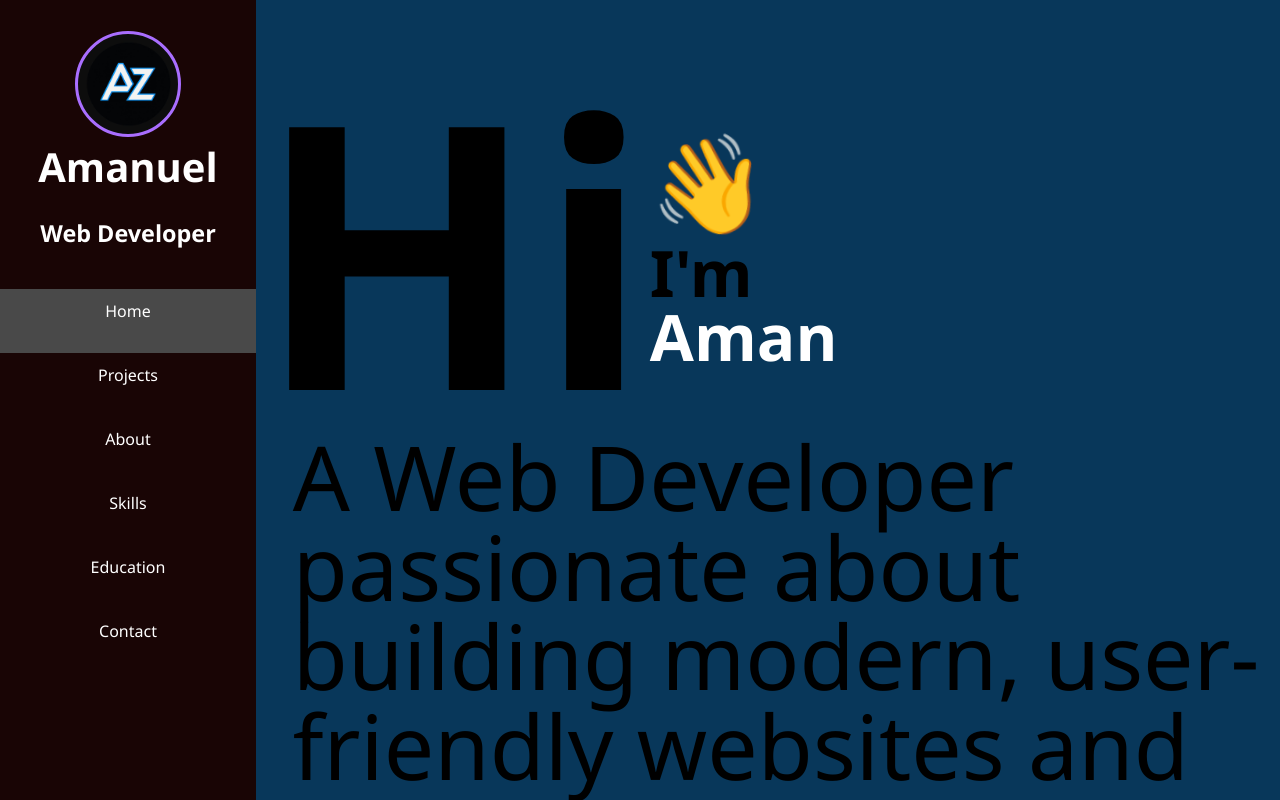
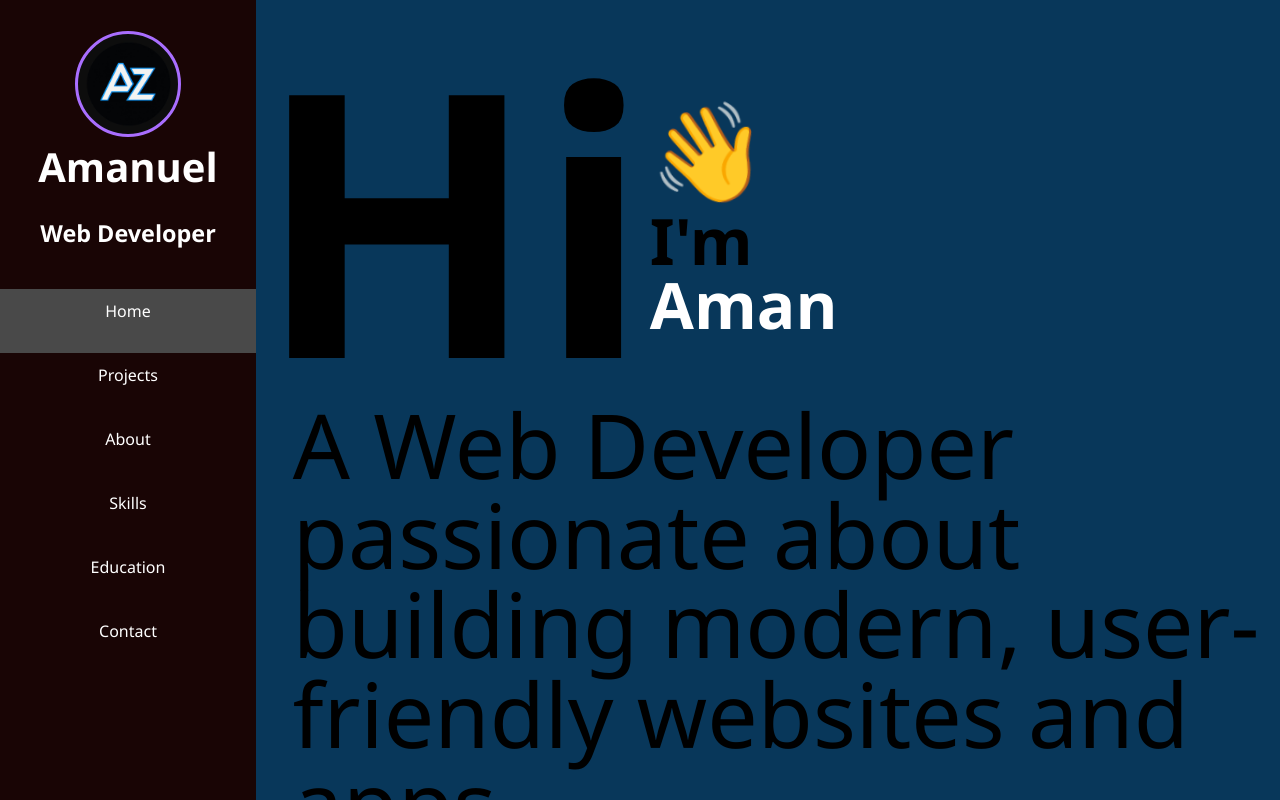
Before and after one commit to Amanuel20-ket/my-page, a plain HTML site: page index.html in a window 1280 px wide. Drawn offline with Linux system fonts and the light colour scheme.

Commit message:
Update portifolio.css

```diff
--- a/portifolio.css
+++ b/portifolio.css
@@ -218,7 +218,7 @@ html, body {
 
 .content {
     width: 100%;
-    margin: 4rem auto;
+    margin: 2rem auto;
     display: grid;
     grid-template-rows: 2fr;
 
```
